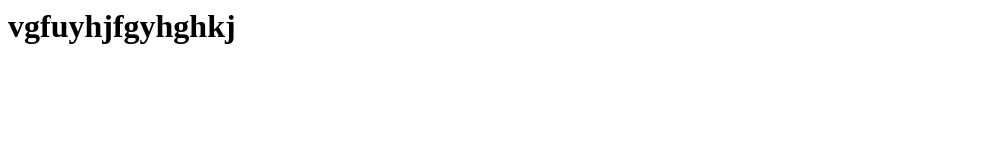
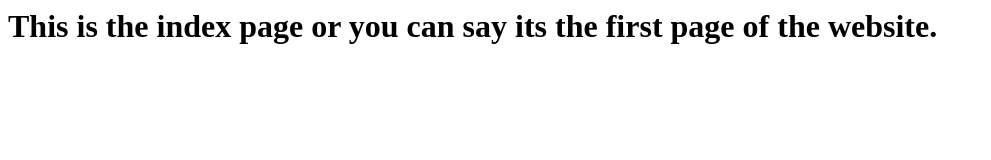
Before and after one commit to Sorabh-007/test-for-secret-scanner-1, a plain HTML site: page index.html in a window 1280 px wide. Shown: the whole page, without its empty margins (0-991 px from the left). Drawn offline with Linux system fonts and the light colour scheme.

Commit message:
Update index.html

```diff
--- a/index.html
+++ b/index.html
@@ -1 +1 @@
-<h1>vgfuyhjfgyhghkj</h1>
+<h1>This is the index page or you can say its the first page of the website.</h1>
```
